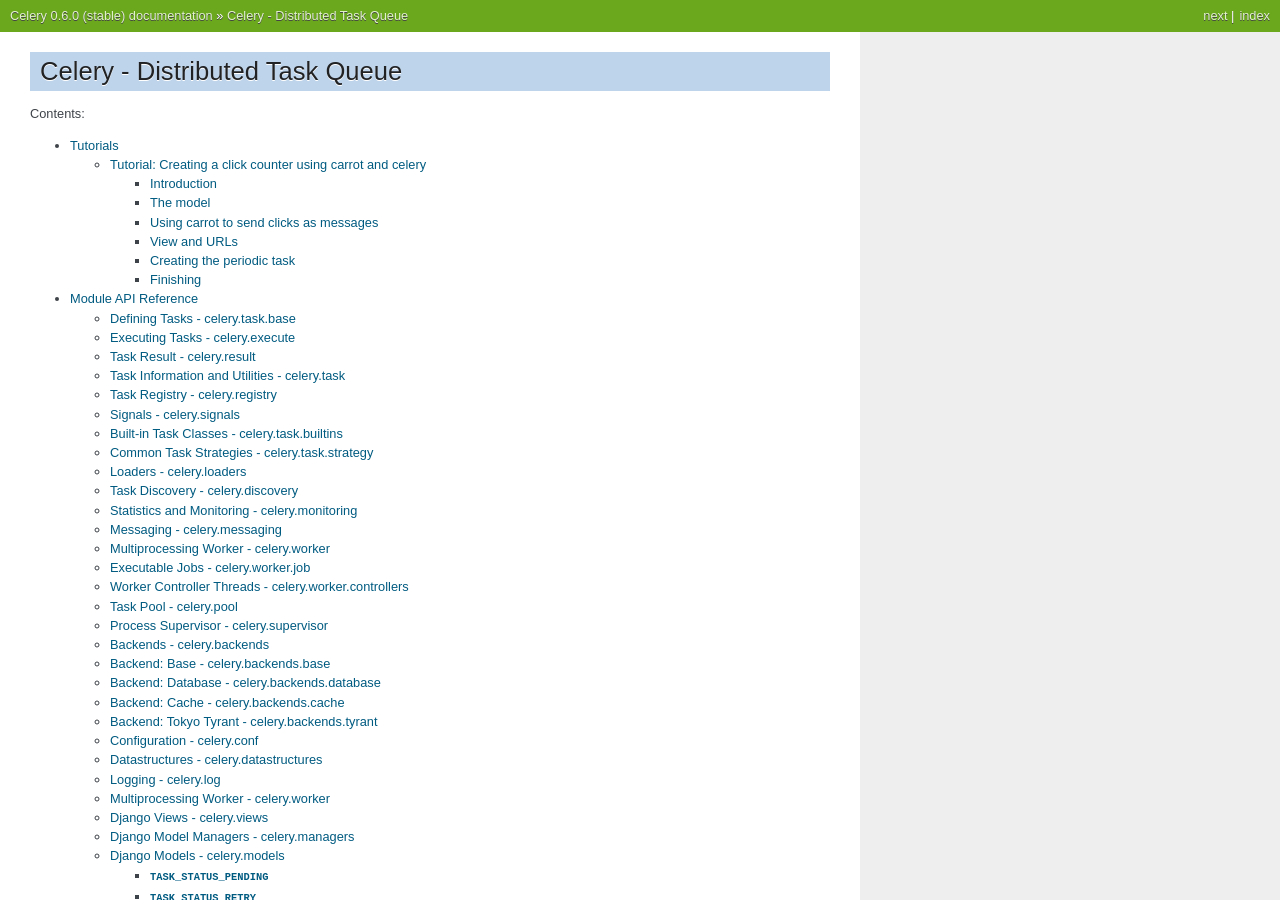
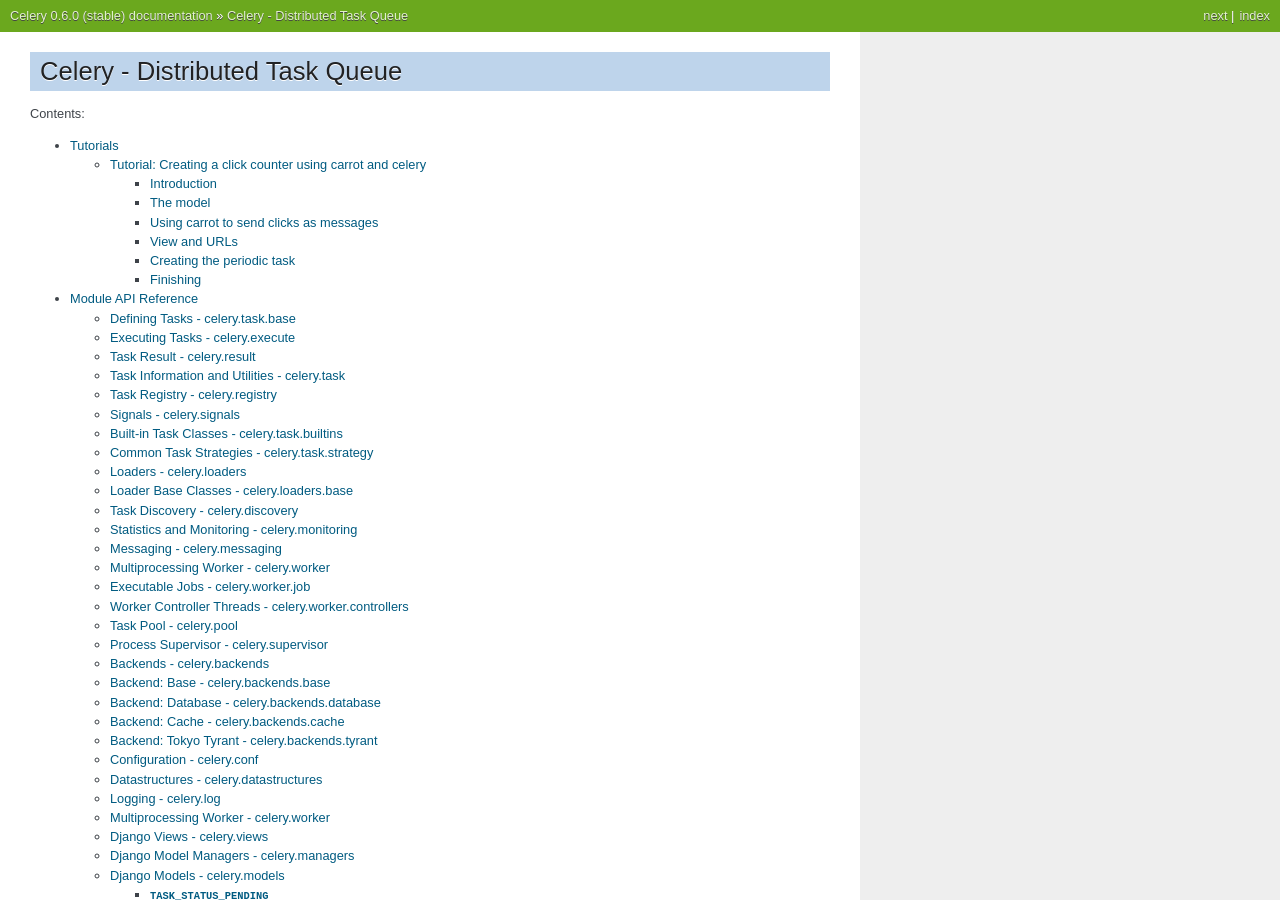
Before and after one commit to Klinikumxd/celery, a Sphinx documentation site: the page built from docs/index.rst, in a window 1280 px wide and 900 px high. Built offline with Sphinx 7.4.7, drawn with Linux system fonts in a browser that asks for light colours.

Commit message:
Added .rst file for celery.loaders.base

```diff
--- /dev/null
+++ b/docs/reference/celery.loaders.base.rst
@@ -0,0 +1,8 @@
+===========================================
+ Loader Base Classes - celery.loaders.base
+===========================================
+
+.. currentmodule:: celery.loaders.base
+
+.. automodule:: celery.loaders.base
+    :members:
--- a/docs/reference/index.rst
+++ b/docs/reference/index.rst
@@ -17,6 +17,7 @@
     celery.task.builtins
     celery.task.strategy
     celery.loaders
+    celery.loaders.base
     celery.discovery
     celery.monitoring
     celery.messaging
```
